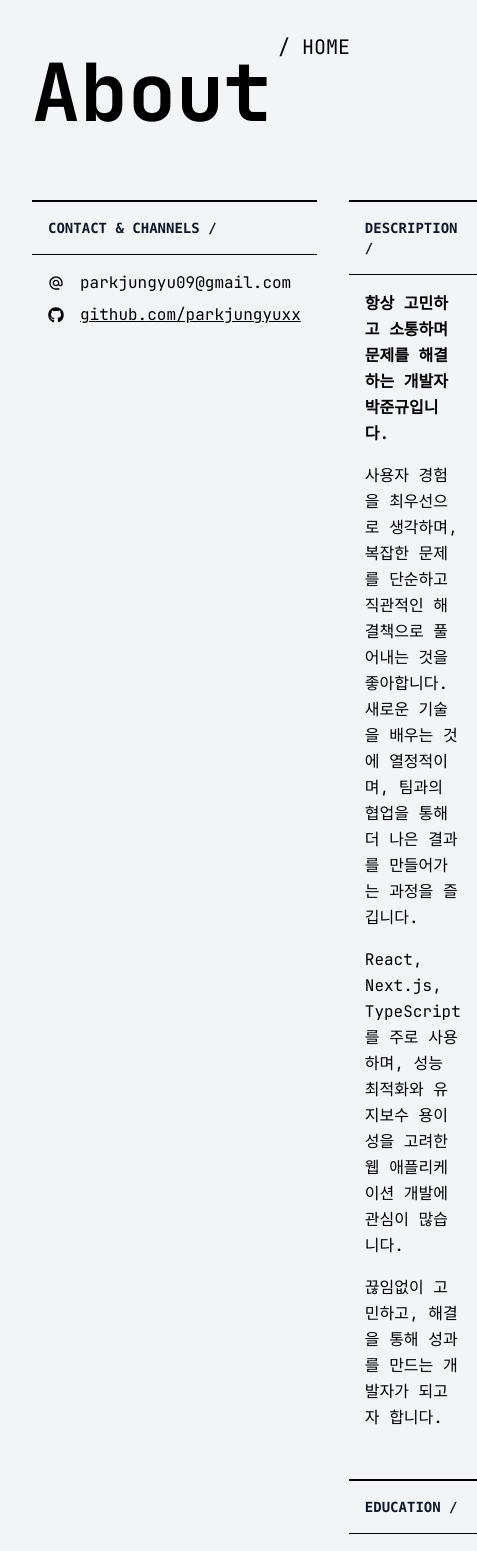
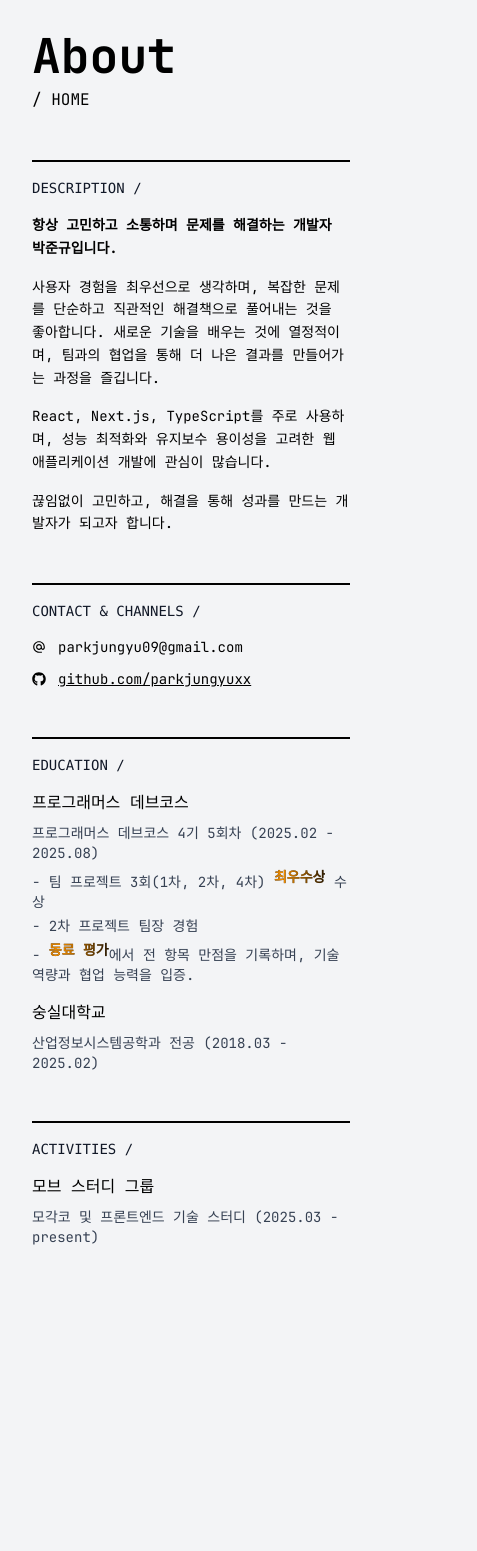
Before and after one commit to parkjungyuxx/blog, a Next.js app: page /about in a window 390 px wide. Shown: the top 1551 px of the page, 477 px wide, since content can reach past the window. After the commit the page ends 1295 px from the top, so only its background shows below. Built offline with nearby package versions, Linux system fonts and the light colour scheme.

Commit message:
Feat: About 페이지 반응형 구현

```diff
--- a/src/app/about/page.tsx
+++ b/src/app/about/page.tsx
@@ -12,16 +12,22 @@
   useEffect(() => {
     showToast("빛나는 글씨를 클릭해 보세요");
   }, []);
+
   return (
     <div className="min-h-screen bg-gray-100 py-8 px-8">
-      <div className="flex justify-between items-start mb-12">
-        <h1 className="text-[80px] font-bold text-black">About</h1>
-        <Link href="/" className="text-[20px] text-black hover:underline">
+      <div className="flex flex-col md:flex-row justify-between items-start md:items-start mb-12 gap-2 md:gap-0">
+        <h1 className="text-5xl md:text-[80px] md:leading-[120px] font-bold text-black">
+          About
+        </h1>
+        <Link
+          href="/"
+          className="text-base md:text-[20px] text-black hover:underline"
+        >
           / HOME
         </Link>
       </div>
 
-      <div className="grid grid-cols-[2fr_8fr] gap-8">
+      <div className="hidden md:grid md:grid-cols-[2fr_8fr] gap-8">
         <div>
           <table className="w-full border-t-2 border-black">
             <thead>
@@ -56,7 +62,6 @@
         </div>
 
         <div className="space-y-8">
-          {/* Description Table */}
           <div>
             <table className="w-full border-t-2 border-black">
               <thead>
@@ -96,7 +101,6 @@
             </table>
           </div>
 
-          {/* Education Table */}
           <div>
             <table className="w-full border-t-2 border-black">
               <thead>
@@ -175,7 +179,6 @@
             </table>
           </div>
 
-          {/* Activities Table */}
           <div>
             <table className="w-full border-t-2 border-black">
               <thead>
@@ -203,6 +206,131 @@
           </div>
         </div>
       </div>
+
+      <div className="md:hidden space-y-8">
+        <div>
+          <div className="border-t-2 border-black pt-4 pb-4">
+            <div className="font-mono text-sm mb-4">DESCRIPTION /</div>
+            <div className="text-black leading-relaxed text-sm">
+              <p className="mb-4 font-bold">
+                항상 고민하고 소통하며 문제를 해결하는 개발자 박준규입니다.
+              </p>
+              <p className="mb-4">
+                사용자 경험을 최우선으로 생각하며, 복잡한 문제를 단순하고
+                직관적인 해결책으로 풀어내는 것을 좋아합니다. 새로운 기술을
+                배우는 것에 열정적이며, 팀과의 협업을 통해 더 나은 결과를
+                만들어가는 과정을 즐깁니다.
+              </p>
+              <p className="mb-4">
+                React, Next.js, TypeScript를 주로 사용하며, 성능 최적화와
+                유지보수 용이성을 고려한 웹 애플리케이션 개발에 관심이 많습니다.
+              </p>
+              <p>
+                끊임없이 고민하고, 해결을 통해 성과를 만드는 개발자가 되고자
+                합니다.
+              </p>
+            </div>
+          </div>
+        </div>
+
+        <div>
+          <div className="border-t-2 border-black pt-4 pb-4">
+            <div className="font-mono text-sm mb-4">CONTACT & CHANNELS /</div>
+            <div className="space-y-3">
+              <div className="text-black flex gap-3 items-center text-sm break-all">
+                <MdOutlineAlternateEmail className="flex-shrink-0" />
+                <span>parkjungyu09@gmail.com</span>
+              </div>
+              <div className="text-black">
+                <Link
+                  href="https://github.com/parkjungyuxx"
+                  className="underline flex gap-3 items-center text-sm break-all"
+                  target="_blank"
+                >
+                  <FaGithub className="flex-shrink-0" />
+                  <span>github.com/parkjungyuxx</span>
+                </Link>
+              </div>
+            </div>
+          </div>
+        </div>
+
+        <div>
+          <div className="border-t-2 border-black pt-4 pb-4">
+            <div className="font-mono text-sm mb-4">EDUCATION /</div>
+            <div className="text-black space-y-4">
+              <div>
+                <div className="font-medium mb-2">프로그래머스 데브코스</div>
+                <div className="text-sm text-gray-700 space-y-1">
+                  <div>프로그래머스 데브코스 4기 5회차 (2025.02 - 2025.08)</div>
+                  <div>
+                    - 팀 프로젝트 3회(1차, 2차, 4차){" "}
+                    <Link
+                      href="https://drive.google.com/drive/folders/1Etvmjb7I08WfRogCvpAOsqcpKHs-YZqR?usp=drive_link"
+                      className="gradient-link font-bold inline-block relative no-underline text-black overflow-hidden cursor-pointer"
+                      target="_blank"
+                    >
+                      <span className="relative inline-block">
+                        최우수상
+                        <span
+                          className="absolute inset-0 bg-gradient-to-r from-transparent from-0% via-[rgb(245,143,0)] via-50% to-transparent to-100% bg-[length:200%_100%] bg-clip-text text-transparent opacity-100"
+                          style={{
+                            animation: "gradient 4s ease-in-out infinite",
+                          }}
+                        >
+                          최우수상
+                        </span>
+                      </span>
+                    </Link>{" "}
+                    수상
+                  </div>
+                  <div>- 2차 프로젝트 팀장 경험</div>
+                  <div>
+                    -{" "}
+                    <Link
+                      href="https://drive.google.com/drive/folders/1z4JC8x0Buk7-MKyAprkNLv3mAABqnQty?usp=drive_link"
+                      className="gradient-link font-bold inline-block relative no-underline text-black overflow-hidden cursor-pointer"
+                      target="_blank"
+                    >
+                      <span className="relative inline-block">
+                        동료 평가
+                        <span
+                          className="absolute inset-0 bg-gradient-to-r from-transparent from-0% via-[rgb(245,143,0)] via-50% to-transparent to-100% bg-[length:200%_100%] bg-clip-text text-transparent opacity-100"
+                          style={{
+                            animation: "gradient 4s ease-in-out infinite",
+                          }}
+                        >
+                          동료 평가
+                        </span>
+                      </span>
+                    </Link>
+                    에서 전 항목 만점을 기록하며, 기술 역량과 협업 능력을 입증.
+                  </div>
+                </div>
+              </div>
+              <div>
+                <div className="font-medium mb-2">숭실대학교</div>
+                <div className="text-sm text-gray-700">
+                  산업정보시스템공학과 전공 (2018.03 - 2025.02)
+                </div>
+              </div>
+            </div>
+          </div>
+        </div>
+
+        <div>
+          <div className="border-t-2 border-black pt-4 pb-4">
+            <div className="font-mono text-sm mb-4">ACTIVITIES /</div>
+            <div className="text-black">
+              <div className="font-medium mb-2">모브 스터디 그룹</div>
+              <div className="text-sm text-gray-700">
+                모각코 및 프론트엔드 기술 스터디 (2025.03 - present)
+              </div>
+            </div>
+          </div>
+        </div>
+      </div>
+
       <ToastContainer />
     </div>
   );
```
